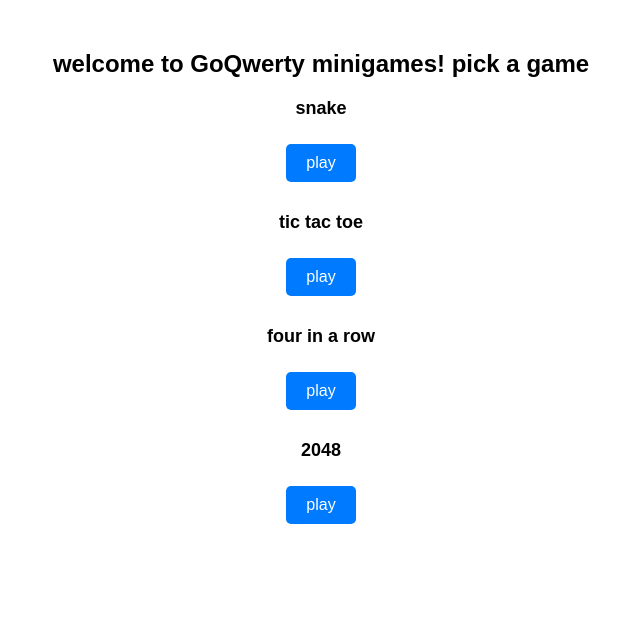
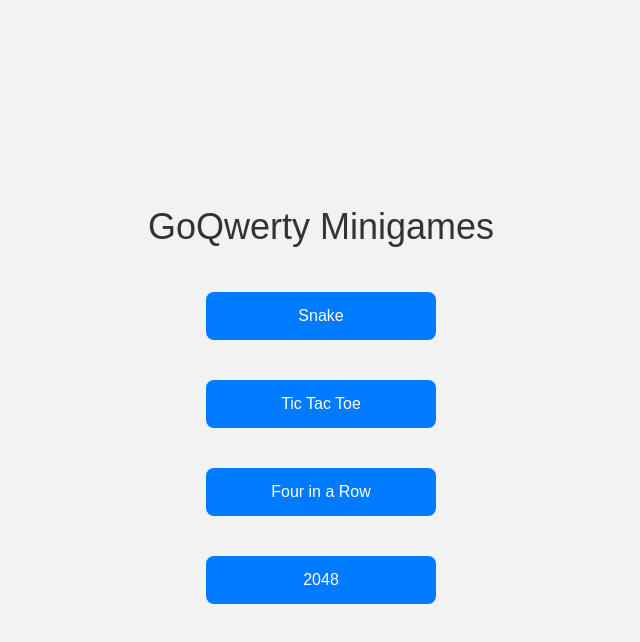
Before and after one commit to yairDavidson/GoQwerty, a plain HTML site: page index.html in a window 1280 px wide. Shown: the whole page, without its empty margins (319-959 px from the left). Drawn offline with Linux system fonts and the light colour scheme.

Commit message:
Update index.html

```diff
--- a/index.html
+++ b/index.html
@@ -1,48 +1,61 @@
+<!DOCTYPE html>
 <html lang="en">
 <head>
-    <script async src="https://pagead2.googlesyndication.com/pagead/js/adsbygoogle.js?client=ca-pub-4743892892854260"
-     crossorigin="anonymous"></script>
+    <script async src="https://pagead2.googlesyndication.com/pagead/js/adsbygoogle.js?client=ca-pub-4743892892854260" crossorigin="anonymous"></script>
     <meta charset="UTF-8">
     <meta name="viewport" content="width=device-width, initial-scale=1.0">
-    <title>asdf</title>
+    <title>GoQwerty Minigames</title>
     <style>
         body {
-            font-family: Arial, sans-serif;
+            font-family: 'Aharoni', sans-serif;
             text-align: center;
+            background-color: #f2f2f2;
+            margin: 0;
+            padding: 0;
+            display: flex;
+            flex-direction: column;
+            align-items: center;
+            justify-content: center;
+            height: 100vh;
         }
+
         .main-title {
-            font-size: 24px;
-            margin-top: 50px;
+            font-family: 'Bowlby One SC', sans-serif;
+            font-size: 36px;
+            margin-top: 30px;
+            font-weight: 500;
+            color: #333;
         }
-        .small-title {
-            font-size: 18px;
-            margin-top: 20px;
-        }
+
         .button {
             display: inline-block;
-            padding: 10px 20px;
+            width: 200px; /* Set fixed width for the buttons */
+            padding: 15px;
             background-color: #007BFF;
+            font-weight: 500;
             color: #fff;
             text-decoration: none;
-            margin: 10px;
-            border-radius: 5px;
+            margin: 20px;
+            border-radius: 8px;
+            transition: background-color 0.3s ease;
+        }
+
+        .button:hover {
+            background-color: #0056b3;
+            font-weight: 400;
         }
     </style>
 </head>
 <body>
-    <h1 class="main-title">welcome to GoQwerty minigames! pick a game</h1>
+    <h1 class="main-title">GoQwerty Minigames</h1>
 
-    <h2 class="small-title">snake</h2>
-    <a class="button" href="https://yairdavidson.github.io/GoQwerty/snake">play</a>
+    <a class="button" href="https://yairdavidson.github.io/GoQwerty/snake">Snake</a>
 
-    <h2 class="small-title">tic tac toe</h2>
-    <a class="button" href="https://yairdavidson.github.io/GoQwerty/tictactoe">play</a>
+    <a class="button" href="https://yairdavidson.github.io/GoQwerty/tictactoe">Tic Tac Toe</a>
 
-    <h2 class="small-title">four in a row</h2>
-    <a class="button" href="https://yairdavidson.github.io/GoQwerty/fourinarow">play</a>
+    <a class="button" href="https://yairdavidson.github.io/GoQwerty/fourinarow">Four in a Row</a>
 
-    <h2 class="small-title">2048</h2>
-    <a class="button" href="https://yairdavidson.github.io/GoQwerty/2048">play</a>
+    <a class="button" href="https://yairdavidson.github.io/GoQwerty/2048">2048</a>
 
     <!-- Add more smaller titles and buttons as needed -->
 
```
